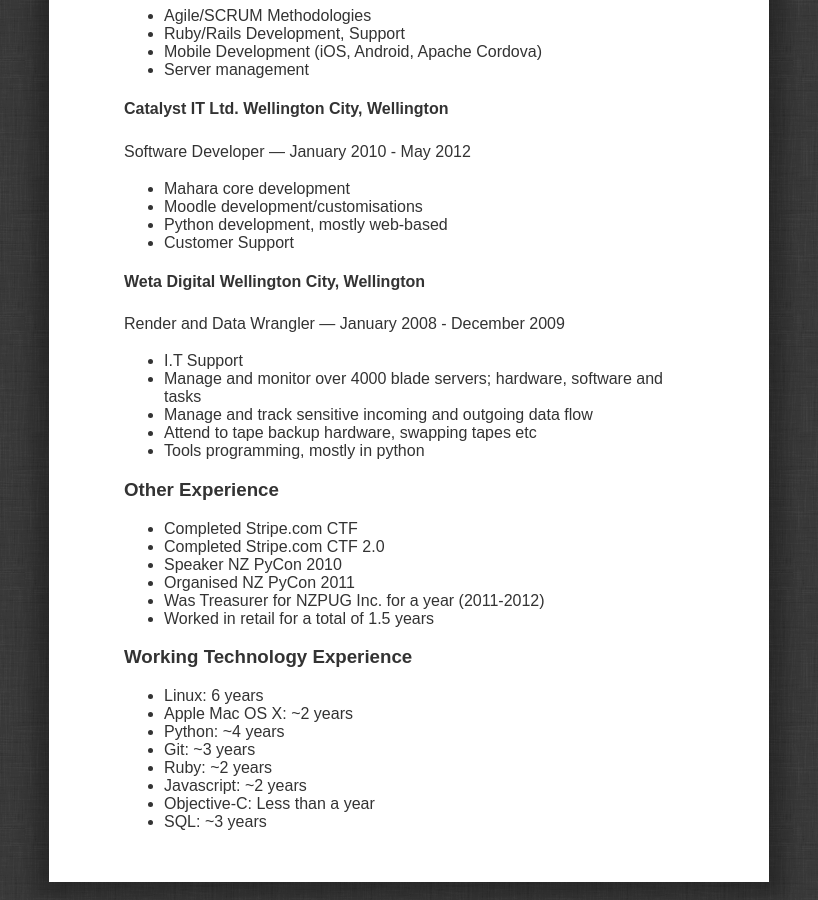
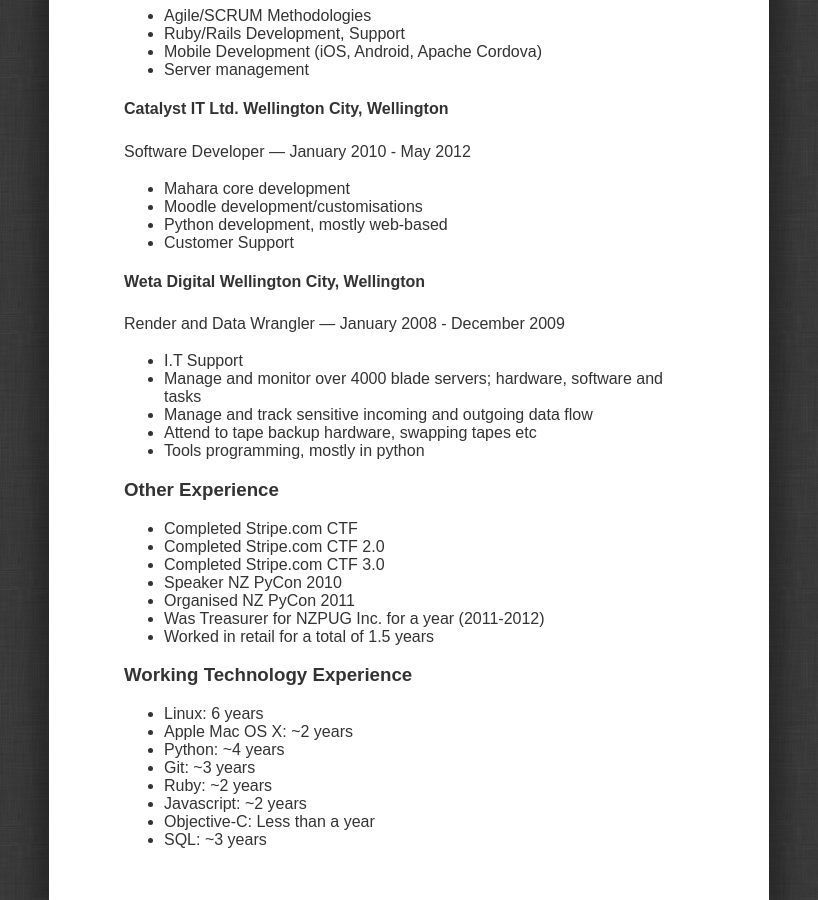
Before and after one commit to bwilkins/bwilkins.github.com, a Jekyll site: the page built from cv.md, in a window 1280 px wide and 900 px high, scrolled down 1092 px. Shown: the whole window, without its empty margins (231-1049 px from the left). Built offline with Jekyll 4.4.1, drawn with Linux system fonts in a browser that asks for light colours; Markdown is read by kramdown in place of the engine named in the settings.

Commit message:
updating cv again

```diff
--- a/cv.md
+++ b/cv.md
@@ -62,6 +62,7 @@
 
 - Completed Stripe.com CTF
 - Completed Stripe.com CTF 2.0
+- Completed Stripe.com CTF 3.0
 - Speaker NZ PyCon 2010
 - Organised NZ PyCon 2011
 - Was Treasurer for NZPUG Inc. for a year (2011-2012)
```
